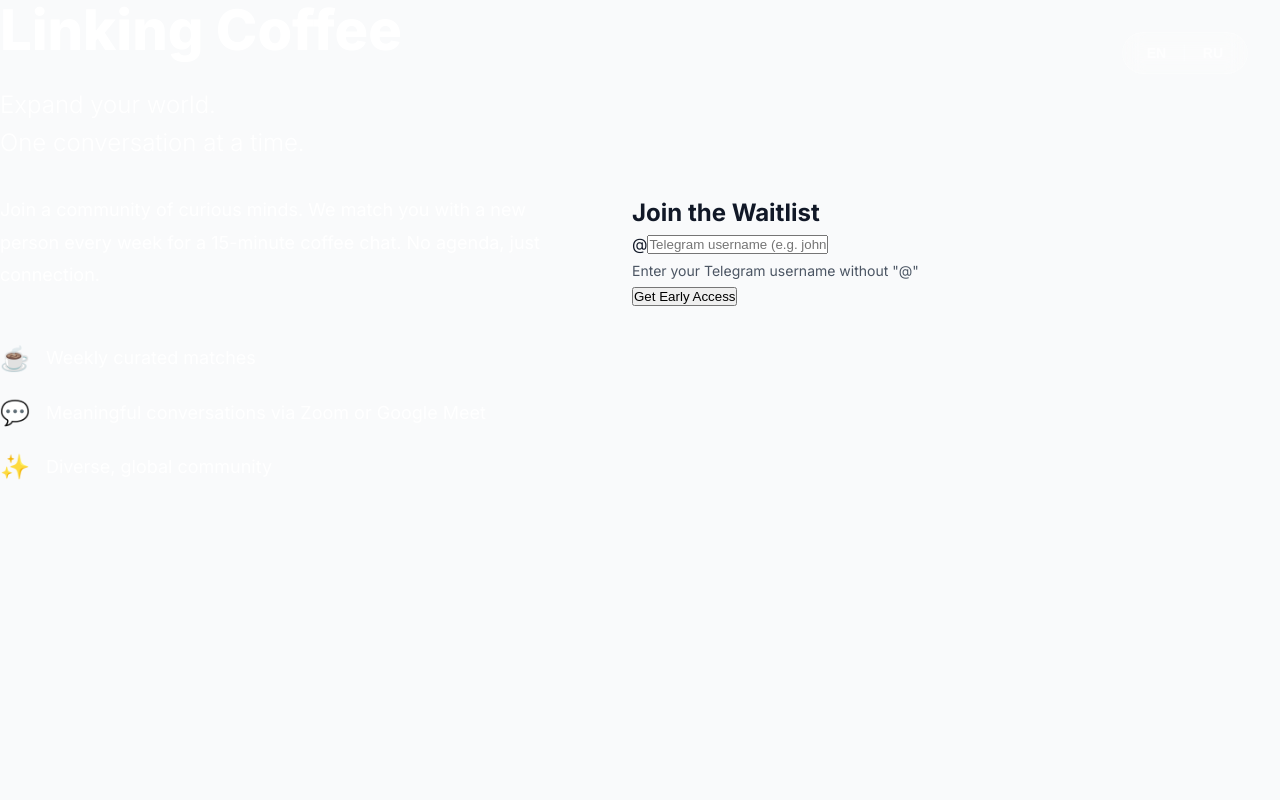
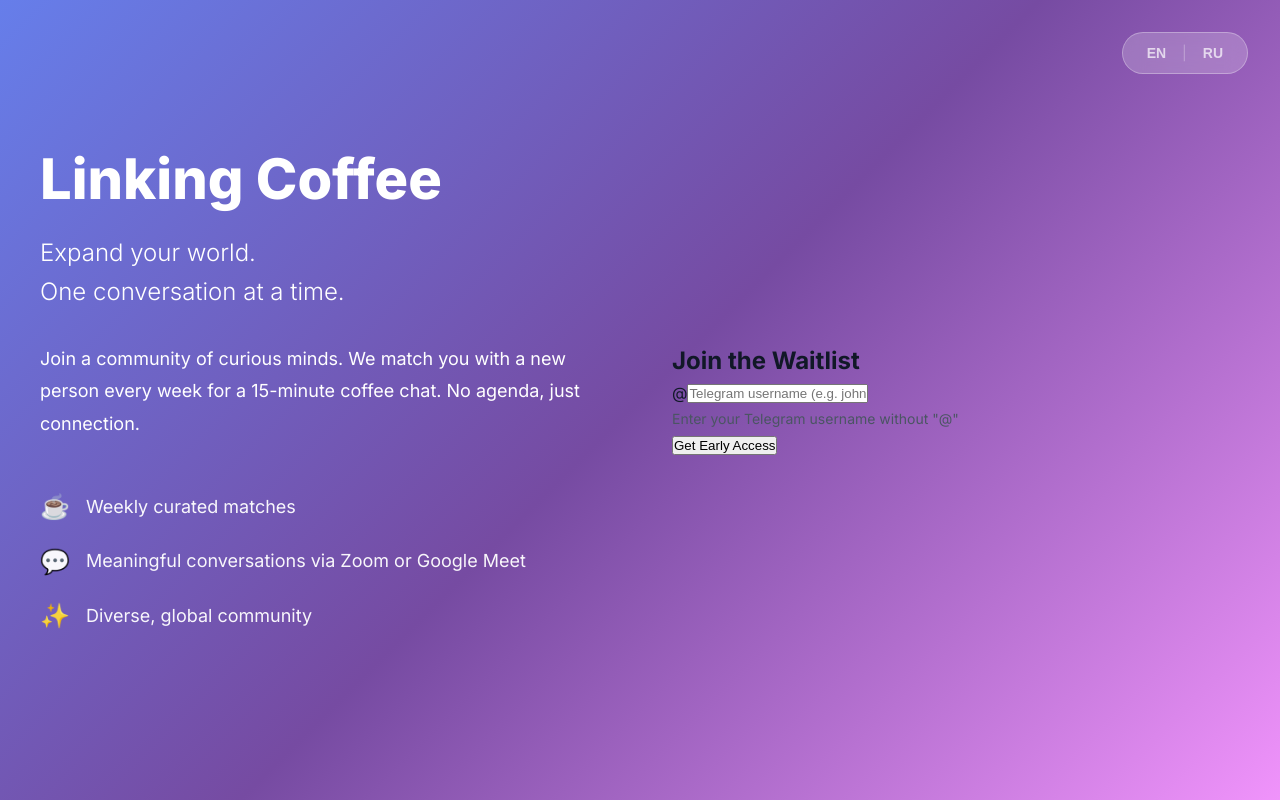
Before and after one commit to postnikov/linking_coffee, a React (Create React App) app in the folder frontend/: page / in a window 1280 px wide. Built offline with nearby package versions, Linux system fonts and the light colour scheme.

Commit message:
Fix CSS class names to match App.js

```diff
--- a/frontend/src/App.css
+++ b/frontend/src/App.css
@@ -1,4 +1,4 @@
-.landing-page {
+.app-container {
     min-height: 100vh;
     background: linear-gradient(135deg, #667eea 0%, #764ba2 50%, #f093fb 100%);
     position: relative;
@@ -106,7 +106,7 @@
 }
 
 /* Main content */
-.landing-content {
+.main-content {
     position: relative;
     z-index: 1;
     min-height: 100vh;
@@ -197,7 +197,7 @@
 }
 
 /* Right side - Registration form */
-.registration-section {
+.form-section {
     animation: fadeIn 0.8s ease-out 1s both;
 }
 
```
